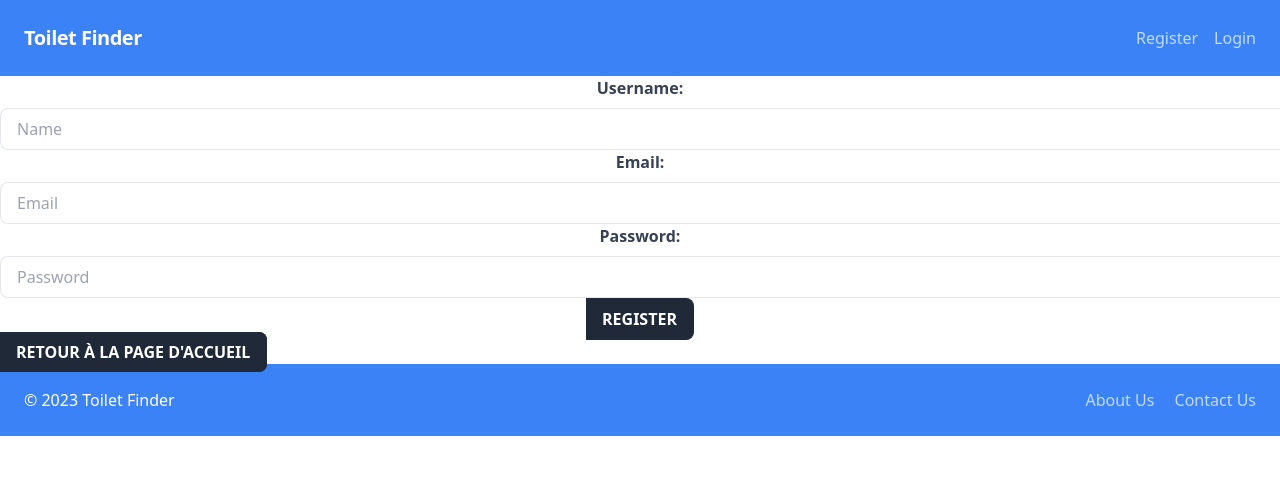
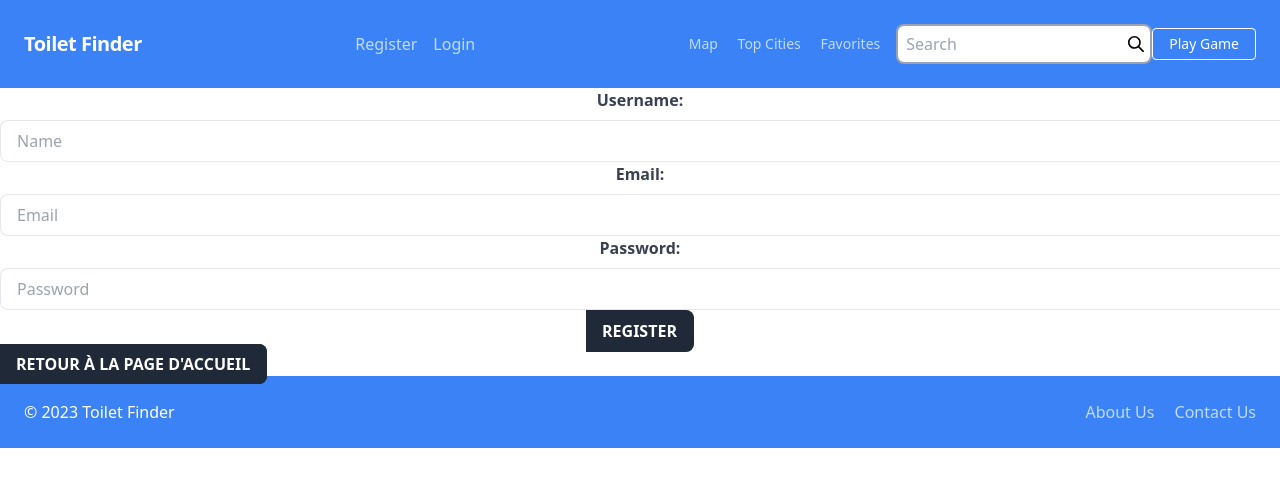
Before and after one commit to sakousi/toilet-advisor, a PHP site: page /templates/register.php in a window 1280 px wide. Shown: the top 487 px of the page. Run offline with PHP 8.4, Linux system fonts and the light colour scheme.

Commit message:
delete nav.php, place everything in the header

```diff
--- a/style.css
+++ b/style.css
@@ -558,36 +558,12 @@ video {
   margin-right: 0px;
 }
 
-.mr-4 {
-  margin-right: 1rem;
-}
-
 .mr-2 {
   margin-right: 0.5rem;
 }
 
 .mr-4 {
   margin-right: 1rem;
-}
-
-.mt-3 {
-  margin-top: 0.75rem;
-}
-
-.mt-4 {
-  margin-top: 1rem;
-}
-
-.block {
-  display: block;
-}
-
-.inline-block {
-  display: inline-block;
-}
-
-.mr-2 {
-  margin-right: 0.5rem;
 }
 
 .mt-3 {
@@ -768,11 +744,6 @@ video {
   line-height: 1.75rem;
 }
 
-.text-sm {
-  font-size: 0.875rem;
-  line-height: 1.25rem;
-}
-
 .font-bold {
   font-weight: 700;
 }
--- a/templates/component/header.php
+++ b/templates/component/header.php
@@ -7,10 +7,35 @@
     <link rel="stylesheet" href=<?php echo "http://" . $_SERVER['SERVER_NAME'] . "/style.css" ?>>
 </head>
 <body>
+
 <header class="flex items-center justify-between bg-blue-500 p-6">
   <h1 class="text-white font-semibold text-xl tracking-tight">Toilet Finder</h1>
   <div class="flex items-center">
     <a href="index.php/register" class="text-blue-200 hover:text-white mr-4">Register</a>
     <a href="index.php/login" class="text-blue-200 hover:text-white">Login</a>
   </div>
+  <nav class="flex items-center">
+    <div class="text-sm mr-4">
+      <a href="#map" class="block mt-4 lg:inline-block lg:mt-0 text-blue-200 hover:text-white mr-4">
+        Map
+      </a>
+      <a href="#top-cities" class="block mt-4 lg:inline-block lg:mt-0 text-blue-200 hover:text-white mr-4">
+        Top Cities
+      </a>
+      <a href="#favorites" class="block mt-4 lg:inline-block lg:mt-0 text-blue-200 hover:text-white">
+        Favorites
+      </a>
+    </div>
+    <div class="relative w-64">
+      <form action="#" method="get">
+        <input type="text" name="search" class="w-full h-10 pl-2 pr-8 rounded-lg border-gray-400 border-2" placeholder="Search">
+        <button type="submit" class="absolute right-0 top-0 mt-3 mr-2">
+          <svg class="h-4 w-4 fill-current" xmlns="http://www.w3.org/2000/svg" viewBox="0 0 20 20"><path d="M19.707 18.293l-5.5-5.5A7.932 7.932 0 0016 7.999c0-4.411-3.589-8-8-8S0 3.588 0 7.999s3.589 8 8 8a7.932 7.932 0 004.793-1.586l5.5 5.5a1 1 0 001.414-1.414zM8 14a6 6 0 110-12 6 6 0 010 12z"/></svg>
+        </button>
+      </form>
+    </div>
+    <div>
+      <a href="#game" class="inline-block text-sm px-4 py-2 leading-none border rounded text-white border-white hover:border-transparent hover:text-blue-500 hover:bg-white mt-4 lg:mt-0">Play Game</a>
+    </div>
+  </nav>
 </header>
--- a/templates/homepage.php
+++ b/templates/homepage.php
@@ -1,5 +1,4 @@
 <?php include "component/header.php" ?>
-<?php include "component/nav.php" ?>
 
 <h1 class="text-3xl font-bold underline">Hello world!</h1>
 <h1>Toilet advisor</h1>
```
Also changed, not shown: templates/component/nav.php (deleted, +0 -25 lines).
